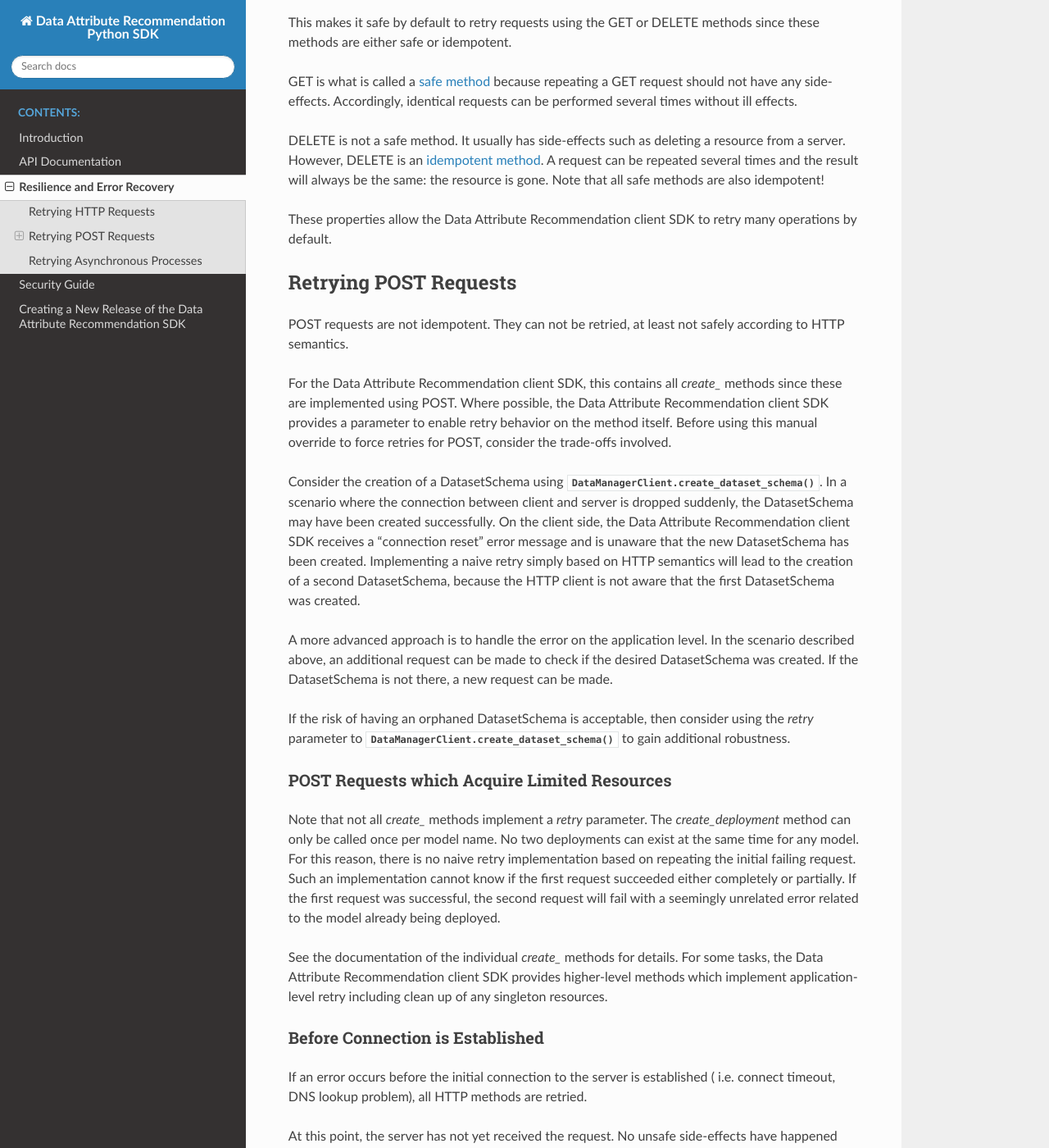
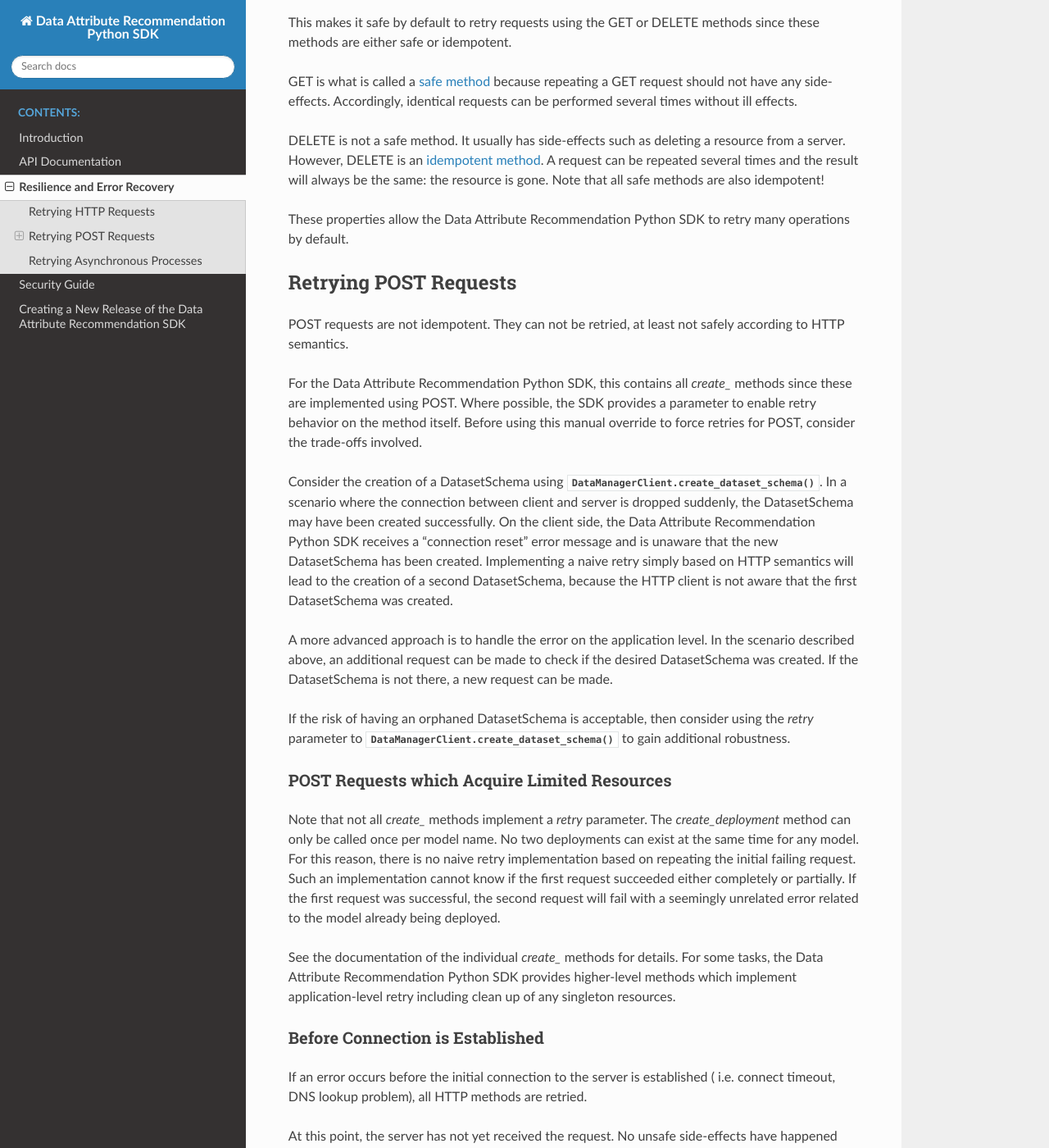
Before and after one commit to SAP/data-attribute-recommendation-python-sdk, a Sphinx documentation site: the page built from docs/source/retry.rst, in a window 1280 px wide and 1400 px high, scrolled down 320 px. Shown: the whole window at 82% size. Built offline with Sphinx 7.4.7 and the Read the Docs theme 2.0.0, drawn with Linux system fonts in a browser that asks for light colours; some of the changed text lies outside the part shown.

Commit message:
Follow official naming guideline

```diff
--- a/docs/source/retry.rst
+++ b/docs/source/retry.rst
@@ -6,7 +6,7 @@
 Retrying HTTP Requests
 **********************
 
-The Data Attribute Recommendation client SDK will retry failed HTTP operations to some extent.
+The Data Attribute Recommendation Python SDK will retry failed HTTP operations to some extent.
 
 Because the Data Attribute Recommendation service uses a RESTful API, the standard HTTP semantics apply.
 
@@ -23,7 +23,7 @@
 will always be the same: the resource is gone. Note that all safe methods are also
 idempotent!
 
-These properties allow the Data Attribute Recommendation client SDK to retry many operations by default.
+These properties allow the Data Attribute Recommendation Python SDK to retry many operations by default.
 
 .. _safe method: https://tools.ietf.org/html/rfc7231#section-4.2.1
 .. _idempotent method: https://tools.ietf.org/html/rfc7231#section-4.2.2
@@ -35,8 +35,8 @@
 POST requests are not idempotent. They can not be retried, at least not
 safely according to HTTP semantics.
 
-For the Data Attribute Recommendation client SDK, this contains all *create_* methods since these are implemented
-using POST. Where possible, the Data Attribute Recommendation client SDK provides a parameter to enable retry
+For the Data Attribute Recommendation Python SDK, this contains all *create_* methods since these are implemented
+using POST. Where possible, the SDK provides a parameter to enable retry
 behavior on the method itself. Before using this manual override to force retries for
 POST, consider the trade-offs involved.
 
@@ -44,7 +44,7 @@
 :meth:`DataManagerClient.create_dataset_schema`. In a scenario where
 the connection between client and server is dropped suddenly, the DatasetSchema may
 have been created successfully.
-On the client side, the Data Attribute Recommendation client SDK receives a "connection reset" error message
+On the client side, the Data Attribute Recommendation Python SDK receives a "connection reset" error message
 and is unaware that the new DatasetSchema has been created.
 Implementing a naive retry simply based on HTTP semantics will lead to the creation
 of a second DatasetSchema, because the HTTP client is not aware that the first
@@ -71,7 +71,7 @@
 the model already being deployed.
 
 See the documentation of the individual *create_* methods for details. For some tasks,
-the Data Attribute Recommendation client SDK provides higher-level methods which implement application-level retry
+the Data Attribute Recommendation Python SDK provides higher-level methods which implement application-level retry
 including clean up of any singleton resources.
 
 Before Connection is Established
@@ -93,5 +93,5 @@
 
 For this reason, these operations cannot be retried at all by the HTTP-level retry implementation described above.
 
-The Data Attribute Recommendation client SDK provides higher-level methods which can handle restarting the
+The Data Attribute Recommendation Python SDK provides higher-level methods which can handle restarting the
 individual processes, if desired.
```
Also changed, not shown: README.md (+1 -1 lines).
